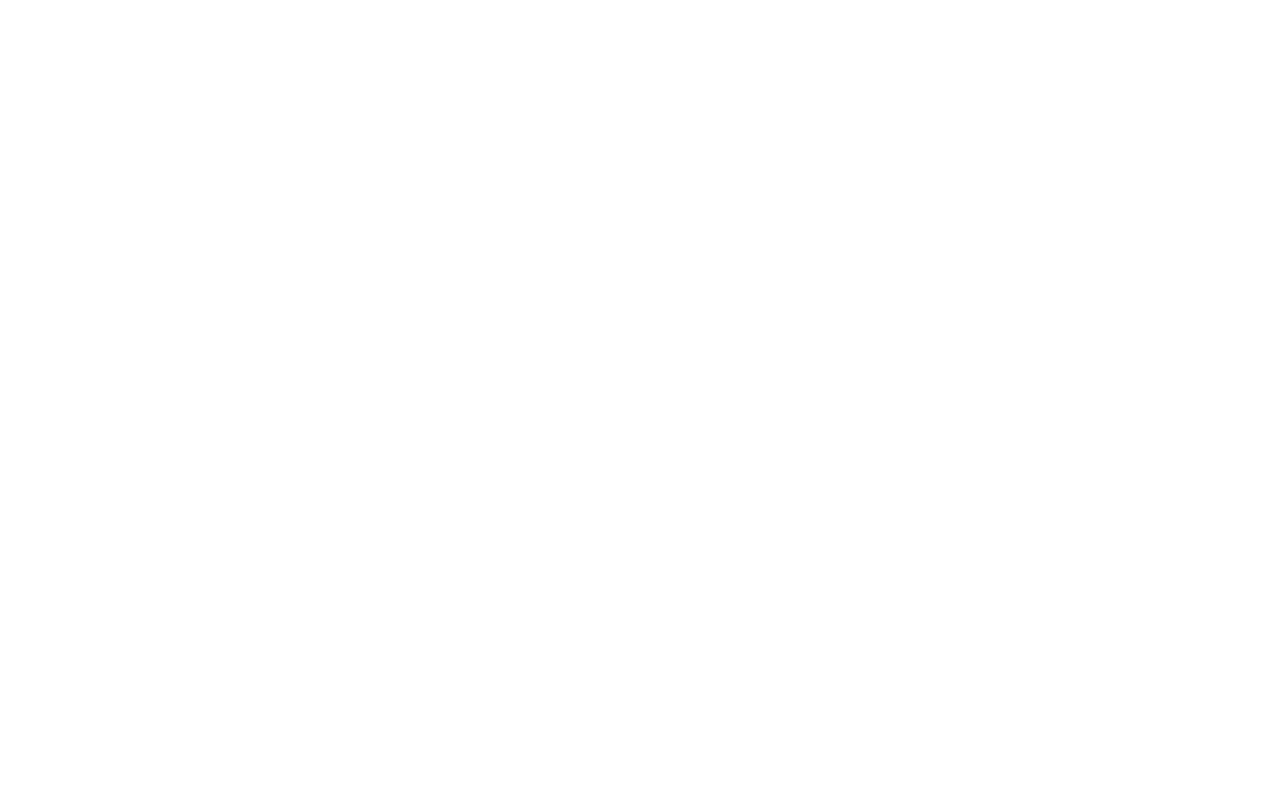
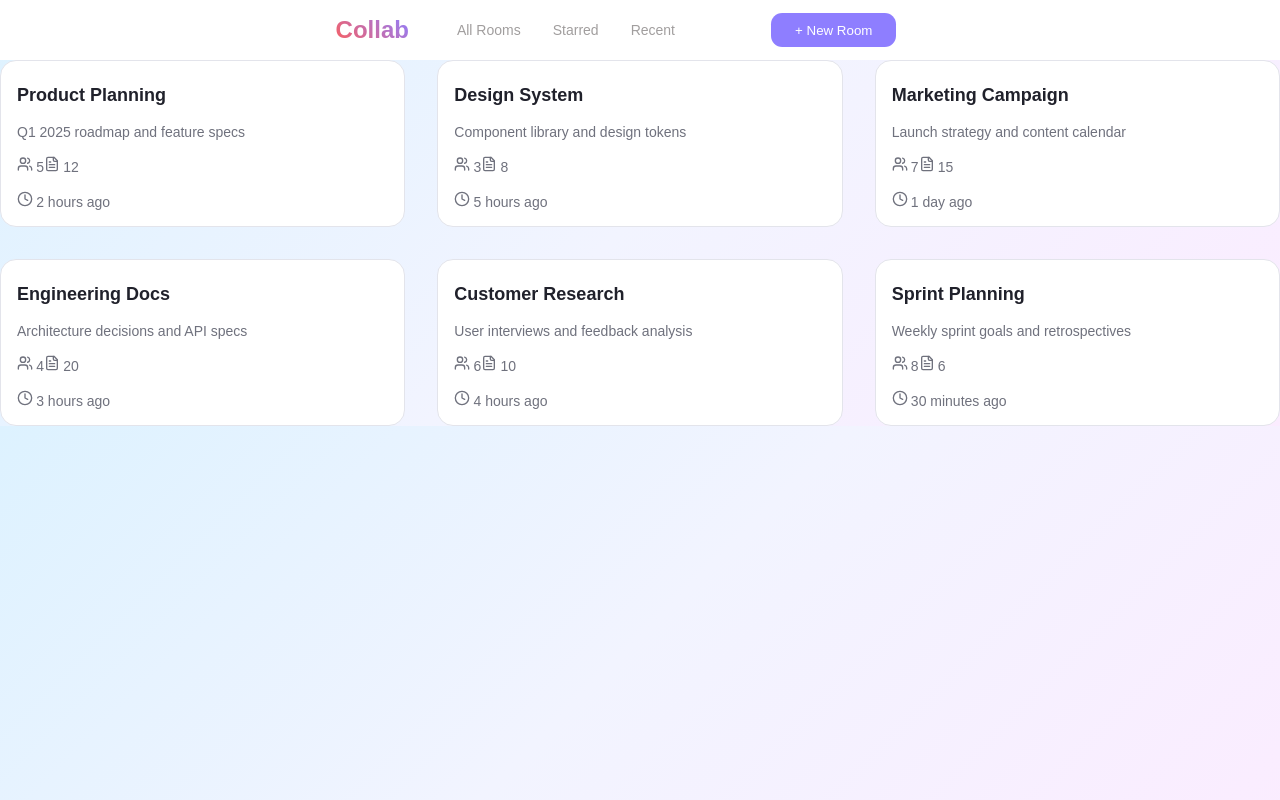
Before and after one commit to Matt2334/collab, a React (Vite) app in the folder Frontend/: page /dashboard in a window 1280 px wide. Before the commit this address had no page. Built offline with nearby package versions, Linux system fonts and the light colour scheme; no server answers.

Commit message:
completed basic dashboard. Need to fix minor styling and add "New Room" functionality

```diff
--- a/Frontend/index.html
+++ b/Frontend/index.html
@@ -15,9 +15,9 @@
         font-family: Arial, Helvetica, sans-serif;
         background: linear-gradient(
     135deg,
-    oklch(0.95 0.03 240) 0%,
-    oklch(0.97 0.02 280) 50%,
-    oklch(0.96 0.03 320) 100%
+    rgb(221, 242, 255) 0%,
+    rgb(242, 244, 255) 50%,
+    rgb(251, 236, 255) 100%
   );
       }
     </style>
--- a/Frontend/src/App.jsx
+++ b/Frontend/src/App.jsx
@@ -2,6 +2,7 @@
 import { BrowserRouter, Routes, Route } from "react-router-dom";
 import Login from "./pages/login";
 import SignUp from "./pages/signup";
+import Dashboard from "./pages/dashboard";
 function App() {
   return (
     <>
@@ -9,6 +10,7 @@
         <Routes>
           <Route exact path="/login" element={<Login />} />
           <Route path="/signup" element={<SignUp/>}/>
+          <Route path="/dashboard" element={<Dashboard/>}/>
         </Routes>
       </BrowserRouter>
     </>
--- /dev/null
+++ b/Frontend/src/components/dash-grid.jsx
@@ -0,0 +1,130 @@
+import styled from "styled-components";
+import React from "react";
+const Wrap = styled.div`
+  display: grid;
+  gap: 2rem;
+  grid-template-columns: repeat(3, 1fr);
+`;
+
+const Container = styled.div`
+  padding: 1rem;
+  text-align: left;
+  background-color: white;
+  border-radius: 1rem;
+  border: 1px solid oklch(0.92 0.01 280);
+  display: flex;
+  flex-direction: column;
+  cursor: pointer;
+  position: relative;
+  top: 0;
+  transition: transform 0.3s ease-in-out;
+  &:hover {
+    h3 {
+      color: oklch(0.65 0.25 280);
+    }
+    border: 1px solid oklch(0.65 0.25 280);
+    transform: translateY(-3%);
+    box-shadow:
+  0 20px 25px -5px rgba(142, 126, 255, 0.15),
+  0 8px 10px -6px rgba(142, 126, 255, 0.12);
+
+`;
+const Title = styled.h3`
+  font-size: 18px;
+  color: oklch(0.25 0.02 280);
+  margin-top: 0.5rem;
+`;
+const Text = styled.span`
+  color: oklch(0.55 0.02 280);
+  font-size: 14px;
+`;
+
+const Content = styled.div`
+  margin-top: 1rem;
+  div {
+    display: flex;
+  }
+  svg {
+    width: 1rem;
+    height: 1rem;
+    margin-right: 0.2rem;
+  }
+`;
+function Grid({ rooms }) {
+  return (
+    <Wrap>
+      {rooms.map((room) => (
+        <Container key={room.id}>
+          <Title>{room.name}</Title>
+          <Text>{room.description}</Text>
+          <Content>
+            <div>
+              <Text>
+                <svg
+                  xmlns="http://www.w3.org/2000/svg"
+                  width="24"
+                  height="24"
+                  viewBox="0 0 24 24"
+                  fill="none"
+                  stroke="currentColor"
+                  stroke-width="2"
+                  stroke-linecap="round"
+                  stroke-linejoin="round"
+                  class="lucide lucide-users w-4 h-4"
+                >
+                  <path d="M16 21v-2a4 4 0 0 0-4-4H6a4 4 0 0 0-4 4v2"></path>
+                  <circle cx="9" cy="7" r="4"></circle>
+                  <path d="M22 21v-2a4 4 0 0 0-3-3.87"></path>
+                  <path d="M16 3.13a4 4 0 0 1 0 7.75"></path>
+                </svg>
+                {room.members}
+              </Text>
+              <Text>
+                <svg
+                  xmlns="http://www.w3.org/2000/svg"
+                  width="24"
+                  height="24"
+                  viewBox="0 0 24 24"
+                  fill="none"
+                  stroke="currentColor"
+                  stroke-width="2"
+                  stroke-linecap="round"
+                  stroke-linejoin="round"
+                  class="lucide lucide-file-text w-4 h-4"
+                >
+                  <path d="M15 2H6a2 2 0 0 0-2 2v16a2 2 0 0 0 2 2h12a2 2 0 0 0 2-2V7Z"></path>
+                  <path d="M14 2v4a2 2 0 0 0 2 2h4"></path>
+                  <path d="M10 9H8"></path>
+                  <path d="M16 13H8"></path>
+                  <path d="M16 17H8"></path>
+                </svg>
+                {room.noteCount}
+              </Text>
+            </div>
+            <div style={{ marginTop: "1rem" }}>
+              <Text>
+                <svg
+                  xmlns="http://www.w3.org/2000/svg"
+                  width="24"
+                  height="24"
+                  viewBox="0 0 24 24"
+                  fill="none"
+                  stroke="currentColor"
+                  stroke-width="2"
+                  stroke-linecap="round"
+                  stroke-linejoin="round"
+                  class="lucide lucide-clock w-3 h-3"
+                >
+                  <circle cx="12" cy="12" r="10"></circle>
+                  <polyline points="12 6 12 12 16 14"></polyline>
+                </svg>
+                {room.lastActive}
+              </Text>
+            </div>
+          </Content>
+        </Container>
+      ))}
+    </Wrap>
+  );
+}
+export default Grid;
--- a/Frontend/src/pages/dashboard.jsx
+++ b/Frontend/src/pages/dashboard.jsx
@@ -1,18 +1,125 @@
-import React from "react";
+import React, { useState, useEffect } from "react";
 import styled from "styled-components";
+import Grid from "../components/dash-grid.jsx";
 const Wrapper = styled.div``;
-const A = styled.a``;
+const Nav = styled.nav`
+  width: 100vw;
+  background-color: white;
+  display: flex;
+  flex-direction: row;
+  justify-content: center;
+  align-items: center;
+  h1 {
+    background-image: linear-gradient(45deg, #fa5f5f, #8e7eff);
+    color: transparent;
+    background-clip: text;
+    margin: 1rem 2rem;
+  }
+`;
+const A = styled.a`
+  padding: 1rem;
+  text-decoration: none;
+  color: #a19e9e;
+  font-size: 14px;
+  cursor: pointer;
+`;
+const Button = styled.button`
+  background-color: rgba(142, 126, 255, 1);
+  color: white;
+  border: none;
+  margin: 0.5rem 5rem;
+  border-radius: 0.7rem;
+  cursor: pointer;
+  padding: 0.6rem 1.5rem;
+`;
+
 function Dashboard() {
+  const mockRooms = [
+    {
+      id: "1",
+      name: "Product Planning",
+      description: "Q1 2025 roadmap and feature specs",
+      members: 5,
+      lastActive: "2 hours ago",
+      noteCount: 12,
+    },
+    {
+      id: "2",
+      name: "Design System",
+      description: "Component library and design tokens",
+      members: 3,
+      lastActive: "5 hours ago",
+      noteCount: 8,
+    },
+    {
+      id: "3",
+      name: "Marketing Campaign",
+      description: "Launch strategy and content calendar",
+      members: 7,
+      lastActive: "1 day ago",
+      noteCount: 15,
+    },
+    {
+      id: "4",
+      name: "Engineering Docs",
+      description: "Architecture decisions and API specs",
+      members: 4,
+      lastActive: "3 hours ago",
+      noteCount: 20,
+    },
+    {
+      id: "5",
+      name: "Customer Research",
+      description: "User interviews and feedback analysis",
+      members: 6,
+      lastActive: "4 hours ago",
+      noteCount: 10,
+    },
+    {
+      id: "6",
+      name: "Sprint Planning",
+      description: "Weekly sprint goals and retrospectives",
+      members: 8,
+      lastActive: "30 minutes ago",
+      noteCount: 6,
+    },
+  ];
+  const [toggle, setToggle] = useState(""); //might need to be All for default purposes
+  const [m, setM] = useState("");
+  const [list, setList] = useState([]);
+  useEffect(() => {
+    fetch("http://localhost:5000/api/room/list", {
+      method: "GET",
+      headers: { "Content-Type": "application/json" },
+    })
+      .then((response) => {
+        if (response.status === 403) {
+          setM("You must be logged in to perform this action");
+        } else if (!response.ok) {
+          throw new Error("Network response was not ok");
+        }
+        return response.json();
+      })
+      .then((data) => {
+        if (data.message) {
+          setM(data.message);
+        } else {
+          setList(data);
+        }
+      });
+  });
   return (
     <Wrapper>
-      <nav>
-        <A>All Rooms</A>
-        <A>Starred</A>
-        <A>Recent</A>
-        <Button><span>+</span>New Room</Button>
-
-        </nav>
-      <div></div>
+      <Nav>
+        <h1>Collab</h1>
+        <A onClick={() => setToggle("All")}>All Rooms</A>
+        <A onClick={() => setToggle("Star")}>Starred</A>
+        <A onClick={() => setToggle("Recent")}>Recent</A>
+        <Button>
+          <span>+ </span>New Room
+        </Button>
+      </Nav>
+      <Grid rooms={mockRooms}/>
     </Wrapper>
   );
 }
```
